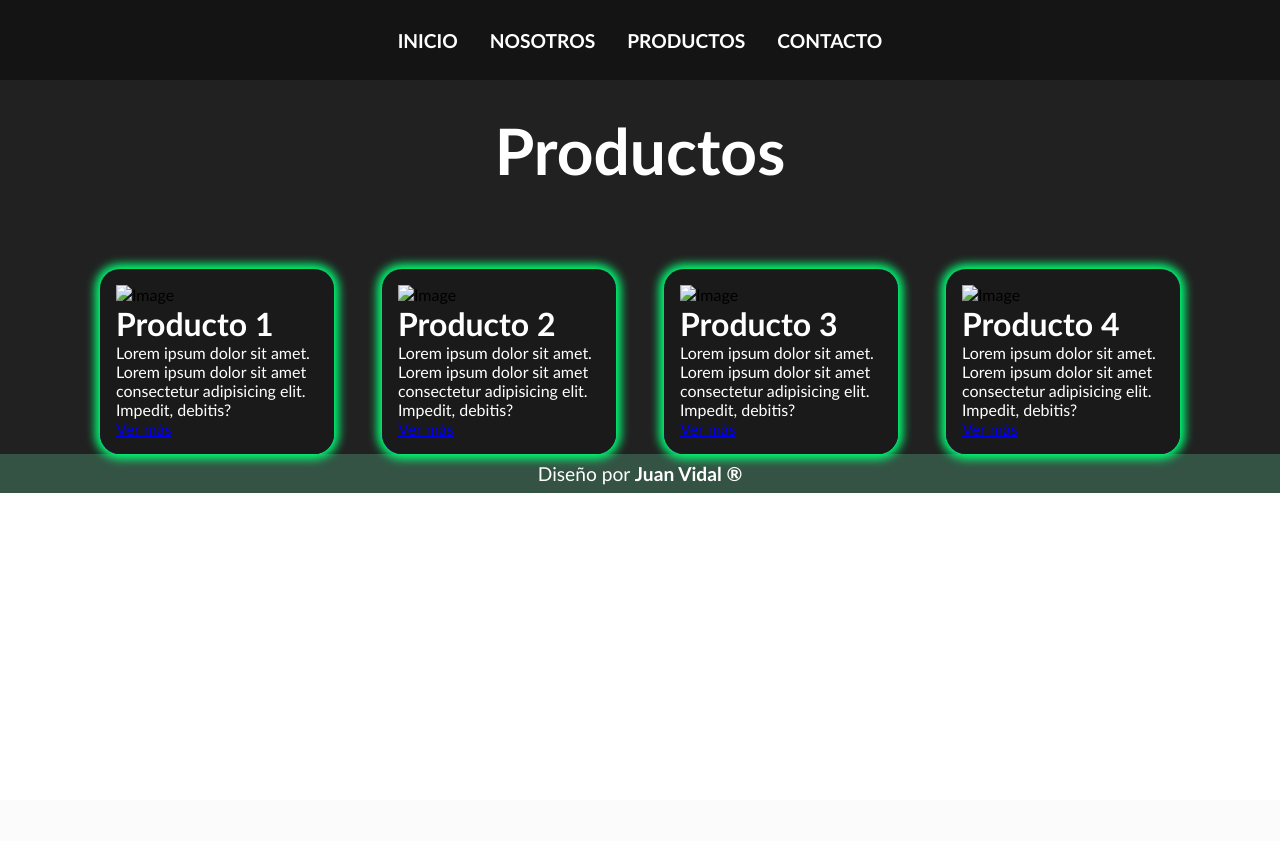
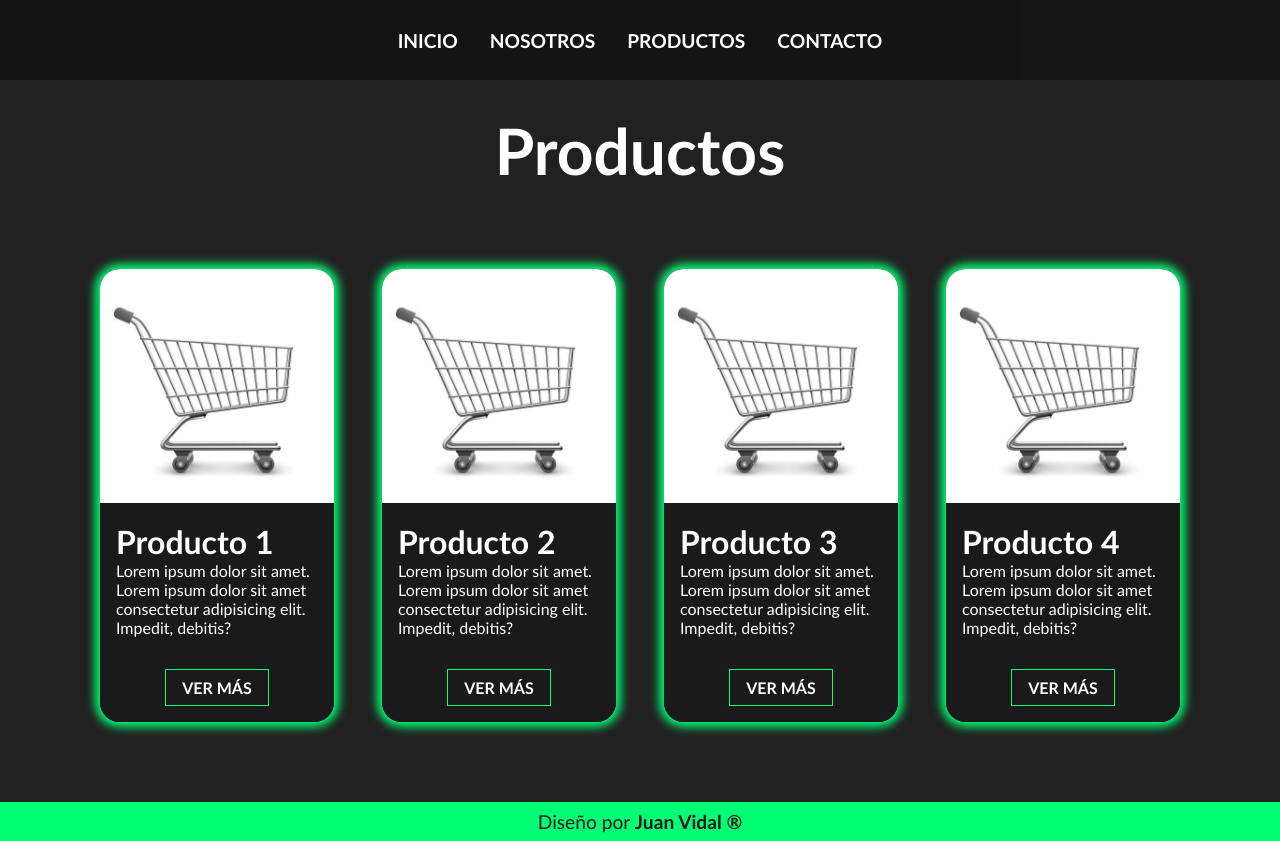
Before and after one commit to JuanVidal03/store-php, a PHP site: page /products.php in a window 1280 px wide. Before the commit the page ends 493 px from the top, so only its background shows below. Run offline with PHP 8.4, Linux system fonts and the light colour scheme.

Commit message:
fue creado layout de la página productos

```diff
--- a/css/styles.css
+++ b/css/styles.css
@@ -55,7 +55,7 @@ p{font-size: 1rem;}
 /* footer styles */
 .footer{
     width: 100%;
-    background-color: #345344;
+    background-color: #00ff75;
     padding: .5rem 0;
     display: flex;
     align-items: center;
@@ -64,13 +64,13 @@ p{font-size: 1rem;}
 
 .link{
     text-decoration: none;
-    color: #ffff;
+    color: #1a1a1a;
     font-weight: 700;
     font-size: 1.2rem;
 }
 
 .footer p{
-    color: #ffff;
+    color: #1a1a1a;
     font-size: 1.2rem;
 }
 
@@ -177,6 +177,7 @@ p{font-size: 1rem;}
     display: flex;
     flex-direction: column;
     align-items: center;
+    padding-bottom: 5rem;
 }
 
 .products-container{
@@ -189,21 +190,25 @@ p{font-size: 1rem;}
 
 .card-product-container {
     max-width: 250px;
-    max-height: 400px;
+    max-height: 550px;
     background-image: linear-gradient(163deg, #00ff75 0%, #3700ff 100%);
     border-radius: 20px;
     box-shadow: 0px 0px 10px 5px #00ff75;
     transition: all .3s;
-    cursor: pointer;
 }
 
 .product-content-container {
     max-width: 250px;
-    max-height: 400px;
-    padding: 1rem;
+    max-height: 550px;
     background-color: #1a1a1a;
     border-radius: 20px;
     transition: all .2s;
+    display: flex;
+    flex-direction: column;
+    align-items: center;
+    padding-bottom: 1rem;
+    overflow: hidden;
+    cursor: auto;
 }
 
 .product-content-container:hover {
@@ -218,3 +223,61 @@ p{font-size: 1rem;}
 .product-title, .product-text{
     color: #ffff;
 }
+
+.product-image-container{
+    cursor: pointer;
+}
+
+.product-img{
+    width: 100%;
+    filter: grayscale(100%);
+    transition: all ease .5s;
+}
+
+.product-content-container:hover .product-img{
+    filter: grayscale(0);
+}
+
+
+.product-text-container{
+    padding: 1rem;
+}
+
+
+
+
+/* btn product */
+.btn-product {
+    background-color: transparent;
+    text-decoration: none;
+    text-transform: uppercase;
+    color: #ffff;
+    padding: .5rem 1rem;
+    margin-top: 1rem;
+    font-weight: 700;
+    position: relative;
+    border: 1px solid #00ff75;
+    z-index: 1;
+    overflow: hidden;
+    transition: all ease-in-out .3s;
+}
+
+.btn-product::after{
+    position: absolute;
+    content: '';
+    width: 100%;
+    height: 100%;
+    top: 100%;
+    left: 0;
+    background-color: #00ff75;
+    transition: all ease-in-out .3s;
+    z-index: -1;
+}
+
+.btn-product:hover::after{
+    top: 0%;
+}
+
+.btn-product:hover{
+    color: #1a1a1a;
+}
--- a/products.php
+++ b/products.php
@@ -17,7 +17,7 @@
 
                 <div class="product-content-container">
                     <div class="product-image-container">
-                        <img src="" alt="Image">
+                        <img class="product-img" src="./img/product.jpg" alt="Image">
                     </div>
                     <div class="product-text-container">
                         <h5 class="product-title">Producto 1</h5>
@@ -32,7 +32,7 @@
 
                 <div class="product-content-container">
                     <div class="product-image-container">
-                        <img src="" alt="Image">
+                        <img class="product-img" src="./img/product.jpg" alt="Image">
                     </div>
                     <div class="product-text-container">
                         <h5 class="product-title">Producto 2</h5>
@@ -47,7 +47,7 @@
 
                 <div class="product-content-container">
                     <div class="product-image-container">
-                        <img src="" alt="Image">
+                        <img class="product-img" src="./img/product.jpg" alt="Image">
                     </div>
                     <div class="product-text-container">
                         <h5 class="product-title">Producto 3</h5>
@@ -62,7 +62,7 @@
 
                 <div class="product-content-container">
                     <div class="product-image-container">
-                        <img src="" alt="Image">
+                        <img class="product-img" src="./img/product.jpg" alt="Image">
                     </div>
                     <div class="product-text-container">
                         <h5 class="product-title">Producto 4</h5>
```
Also changed, not shown: img/product.jpg (added).
